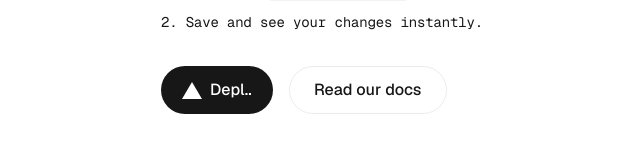
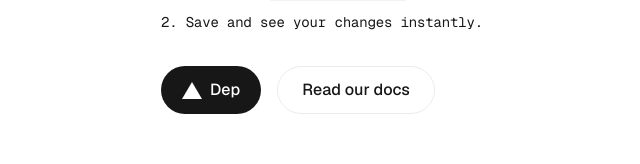
Before and after one commit to S-Berkenkamp/npp-portal, a Next.js app: page / in a window 1280 px wide. Shown: the part 388-552 px from the top of the page, without its empty margins (318-958 px from the left). Built offline with nearby package versions, Linux system fonts and the light colour scheme.

Commit message:
chore(portal): homepage-text aktualisiert

```diff
--- a/src/app/page.tsx
+++ b/src/app/page.tsx
@@ -1,6 +1,6 @@
 import Image from "next/image";
 
-export default function Home() {
+export default function Home(huhu) {
   return (
     <div className="font-sans grid grid-rows-[20px_1fr_20px] items-center justify-items-center min-h-screen p-8 pb-20 gap-16 sm:p-20">
       <main className="flex flex-col gap-[32px] row-start-2 items-center sm:items-start">
@@ -39,7 +39,7 @@ export default function Home() {
               width={20}
               height={20}
             />
-            Depl..
+            Dep
           </a>
           <a
             className="rounded-full border border-solid border-black/[.08] dark:border-white/[.145] transition-colors flex items-center justify-center hover:bg-[#f2f2f2] dark:hover:bg-[#1a1a1a] hover:border-transparent font-medium text-sm sm:text-base h-10 sm:h-12 px-4 sm:px-5 w-full sm:w-auto md:w-[158px]"
```
